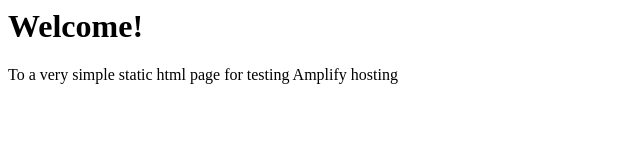
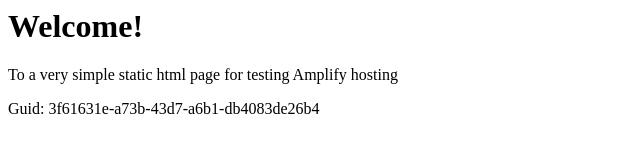
Before and after one commit to aws-aemilia-kix/Github-PR-Commit-Integration-Test-DoNotTouch-Gith-P5X5MO5I-v1-preprod-ap-northeast-3, a website: page src/index.html in a window 1280 px wide. Shown: the whole page, without its empty margins (0-640 px from the left). Drawn offline with Linux system fonts and the light colour scheme.

Commit message:
commit from integ tests

```diff
--- a/src/index.html
+++ b/src/index.html
@@ -1,3 +1,5 @@
+
+
 <html lang="en">
 
 <head>
@@ -10,6 +12,6 @@
 <body>
     <h1>Welcome!</h1>
     <p>To a very simple static html page for testing Amplify hosting</p>
-</body>
+    <p>Guid: 3f61631e-a73b-43d7-a6b1-db4083de26b4</p></body>
 
 </html>
```
